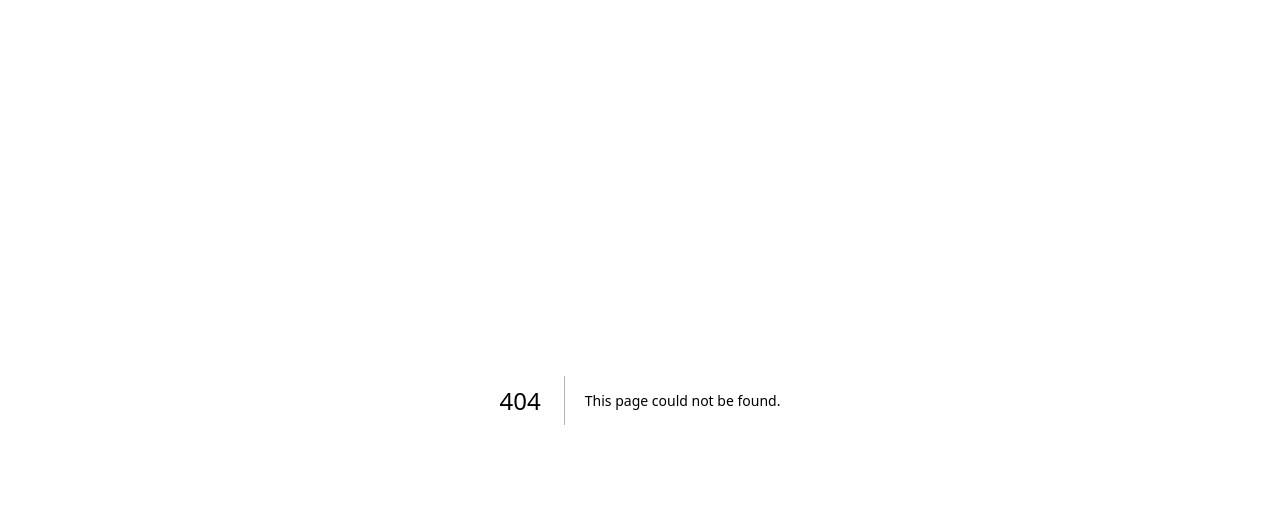
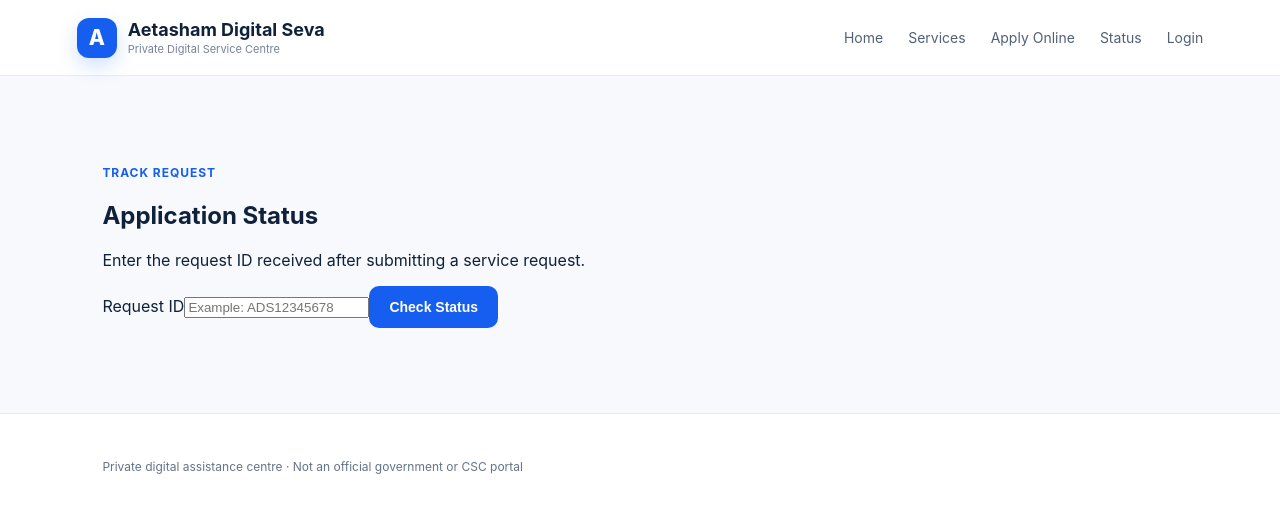
Before and after one commit to aetasham/Aetasham-Digital-Seva, a Next.js app: page /status in a window 1280 px wide. Before the commit this address had no page. Shown: the top 512 px of the page. Built offline with nearby package versions, Linux system fonts and the light colour scheme.

Commit message:
Connect Application Status to requests

```diff
--- /dev/null
+++ b/app/status/page.tsx
@@ -0,0 +1,12 @@
+'use client';
+
+import Link from 'next/link';
+import { useSearchParams } from 'next/navigation';
+import { FormEvent, useEffect, useState } from 'react';
+
+export default function StatusPage(){
+ const params=useSearchParams(); const [id,setId]=useState(params.get('id')||''); const [data,setData]=useState<any>(null); const [message,setMessage]=useState('');
+ function check(e?:FormEvent){e?.preventDefault(); const value=id.trim(); if(!value){setMessage('Please enter your request ID.');setData(null);return;} const raw=localStorage.getItem('ads_'+value); if(raw){setData(JSON.parse(raw));setMessage('')}else{setData(null);setMessage('No request found in this browser. Please check the ID.');}}
+ useEffect(()=>{if(params.get('id')) check();},[]);
+ return <main><header className="topbar"><div className="brand"><div className="logo">A</div><div><b>Aetasham Digital Seva</b><small>Private Digital Service Centre</small></div></div><nav><Link href="/">Home</Link><Link href="/services">Services</Link><Link href="/apply">Apply Online</Link><Link href="/status">Status</Link><Link href="/login">Login</Link></nav></header><section className="section"><div className="formbox"><span className="eyebrow">TRACK REQUEST</span><h2>Application Status</h2><p>Enter the request ID received after submitting a service request.</p><form onSubmit={check}><label>Request ID<input value={id} onChange={e=>setId(e.target.value)} placeholder="Example: ADS12345678" required/></label><button className="primary">Check Status</button></form>{message&&<div className="notice"><div><b>{message}</b></div></div>}{data&&<div className="notice"><div><b>{data.service}</b><p>Applicant: {data.name}<br/>Status: <strong>{data.status}</strong><br/>Request ID: {data.id}</p></div></div>}</div></section><footer>Private digital assistance centre · Not an official government or CSC portal</footer></main>;
+}
```
